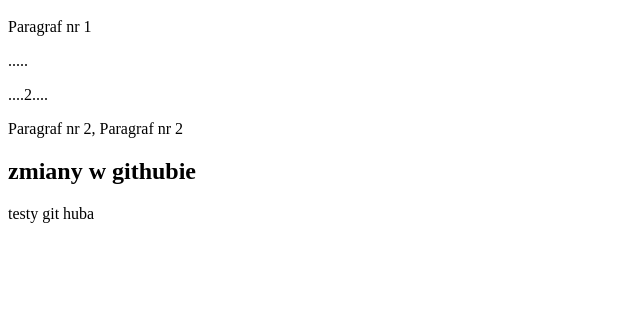
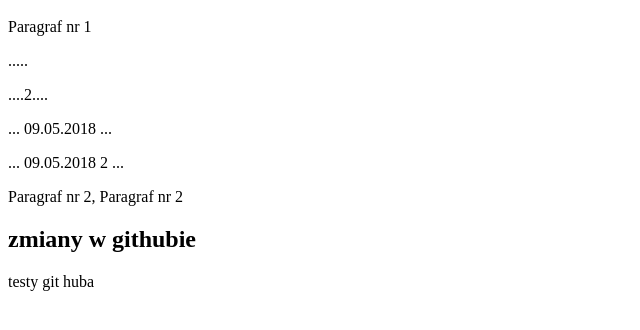
Before and after one commit to piotrekdobrowolski87/firststeps, a plain HTML site: page index.html in a window 1280 px wide. Shown: the part 48-378 px from the top of the page, without its empty margins (0-640 px from the left). Drawn offline with Linux system fonts and the light colour scheme.

Commit message:
Powrit do git cd ...

```diff
--- a/index.html
+++ b/index.html
@@ -3,6 +3,8 @@
 <p>Paragraf nr 1</p>
 <p>.....</p>
 <p>....2....</p>
+<p>... 09.05.2018 ...</p>
+<p>... 09.05.2018 2 ...</p>
 <p>Paragraf nr 2, Paragraf nr 2</p>
 </div>
 <h2>zmiany w githubie</h2>
```
